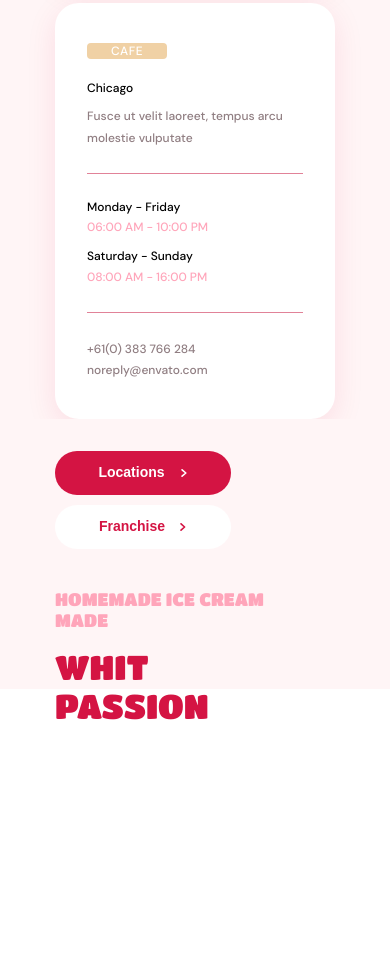
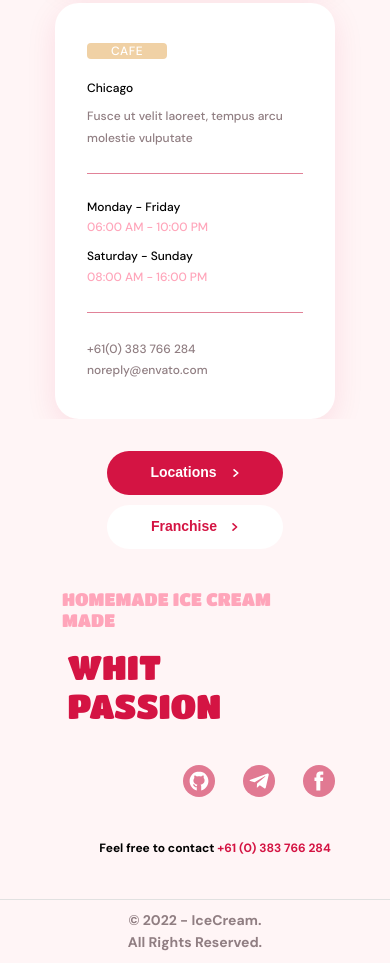
Before and after one commit to FredyBarajas/goit-final-proyect-icecream, a website built with Parcel: page src/index.html in a window 390 px wide. Shown: the part 6201-7164 px from the top of the page. Before the commit the page ends 6926 px from the top, so only its background shows below. Built offline with nearby package versions, Linux system fonts and the light colour scheme.

Commit message:
footer mobile

```diff
--- a/src/partials/footer.html
+++ b/src/partials/footer.html
@@ -1,5 +1,7 @@
 <footer class="footer">
   <div class="container">
+    <ul class="list">
+      <li>
         <button class="footer__button--location" type="button">
           <p>Locations</p>
           <svg
@@ -17,7 +19,68 @@
             <use href="./images/icons.svg#icon-flecha-how"></use>
           </svg>
         </button>
+      </li>
+      <li>
         <p class="footer__description">HOMEMADE ICE CREAM MADE</p>
+      </li>
+      <li>
         <p class="footer__Whit">WHIT PASSION</p>
+      </li>
+      <li>
+        <ul class="footer__list">
+          <li class="fotter__social-item">
+            <a href="" class="link__social">
+              <svg
+                class="footer__solcial-icon"
+                width="20"
+                height="20"
+                xmlns="http://www.w3.org/2000/svg"
+              >
+                <use href="./images/icons.svg#icon-github"></use>
+              </svg>
+            </a>
+          </li>
+          <li class="fotter__social-item">
+            <a href="" class="link__social">
+              <svg
+                class="footer__solcial-icon"
+                width="20"
+                height="20"
+                xmlns="http://www.w3.org/2000/svg"
+              >
+                <use href="./images/icons.svg#icon-telegram"></use>
+              </svg>
+            </a>
+          </li>
+          <li class="fotter__social-item">
+            <a href="" class="link__social">
+              <svg
+                class="footer__solcial-icon"
+                width="20"
+                height="20"
+                xmlns="http://www.w3.org/2000/svg"
+              >
+                <use href="./images/icons.svg#icon-facebook"></use>
+              </svg>
+            </a>
+          </li>
+        </ul>
+      </li>
+      <li>
+        <a href="tel:+61(0) 383 766 268"
+          ><p class="footer__link">
+            Feel free to contact
+            <span class="footer__telephone">+61 (0) 383 766 284</span>
+          </p></a
+        >
+      </li>
+      <li>
+        <div class="fotter__copyrights">
+          <p class="Footer__paragraph">
+            © 2022 - IceCream. All Rights Reserved.
+          </p>
+        </div>
+      </li>
+    </ul>
   </div>
 </footer>
--- a/src/sass/_footer.scss
+++ b/src/sass/_footer.scss
@@ -43,8 +43,8 @@
 }
 
 .footer__description {
-  width: 232px;
-  height: 42px;
+  width: 100%;
+  padding-right: 10%;
   font-family: 'Titan One';
   font-style: normal;
   font-weight: 400;
@@ -56,14 +56,84 @@
 }
 
 .footer__Whit {
-  width: 232px;
-  height: 42px;
+  width: 100%;
+  padding-right: 20%;
   font-family: 'Titan One';
   font-style: normal;
   font-weight: 400;
   font-size: 34px;
   line-height: 39px;
   text-transform: uppercase;
-  color: #d41443;
+  color: $primary-color;
   margin-top: 16px;
 }
+
+.footer__list {
+  margin-top: 40px;
+  display: flex;
+  width: 320px;
+  justify-content: flex-end;
+}
+
+.fotter__social-item {
+  margin-right: 28px;
+  width: 32px;
+  height: 32px;
+  border-radius: 50%;
+  display: flex;
+  align-items: center;
+  justify-content: center;
+  background-color: $seventh-color;
+  &:last-child {
+    margin-right: 20px;
+  }
+}
+
+.fotter__social-icon {
+  @extend .icon--location;
+  margin-left: 0;
+}
+
+.footer__link {
+  margin-top: 40px;
+  width: 100%;
+  font-style: normal;
+  font-weight: 700;
+  font-size: 12px;
+  line-height: 186%;
+  text-align: right;
+  color: $seventeenth-color;
+  margin-right: 40px;
+}
+
+.link__social {
+  height: 100%;
+  width: 100%;
+  display: flex;
+  align-items: center;
+  justify-content: center;
+}
+
+.footer__telephone {
+  color: $primary-color;
+}
+
+.fotter__copyrights {
+  margin-top: 40px;
+  display: flex;
+  justify-content: center;
+  font-style: normal;
+  font-weight: 700;
+  font-size: 14px;
+  width: 100vw;
+  line-height: 152%;
+  text-align: center;
+  color: $sixth-color;
+  padding-top: 10px;
+  padding-bottom: 10px;
+  border-top: 1px $eighteeth-color solid;
+}
+
+.Footer__paragraph {
+  width: 150px;
+}
--- a/src/sass/utils/_variables.scss
+++ b/src/sass/utils/_variables.scss
@@ -12,6 +12,7 @@ $eleventh-color: rgba(0, 0, 0, 1);
 $twelfth-color: rgba(250, 250, 250, 1);
 $thirteenth-color: rgba(217, 217, 217, 1);
 $fourteenth-color: rgba(255, 245, 246, 1);
-$fifteenth-color: rgba(225, 225, 225, 1);
 $fifteenth-color: rgba(225, 130, 152, 1);
 $sixteenth-color: #e18298;
+$seventeenth-color: rgba(0, 0, 0, 1);
+$eighteeth-color: rgba(225, 225, 225, 1);
```
Lines whose indentation alone changed are shown as unchanged.
